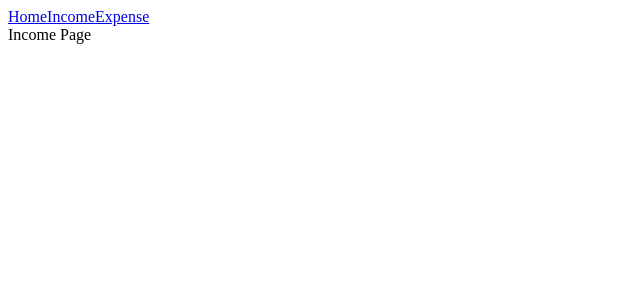
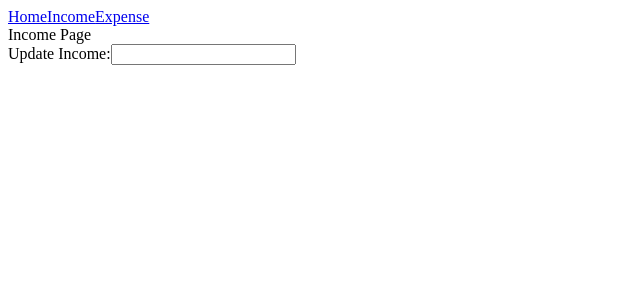
Before and after one commit to Taitai76/SpendinTracker, a React (Create React App) app: page /income in a window 1280 px wide. Shown: the top 300 px of the page, without its empty margins (0-640 px from the left). Built offline with nearby package versions, Linux system fonts and the light colour scheme.

Commit message:
Started income form

```diff
--- a/src/components/Income.js
+++ b/src/components/Income.js
@@ -5,6 +5,12 @@ function Income(){
     return (
         <div>
             Income Page
+            <form>
+                <label>
+                    Update Income:
+                    <input type='text' name="name" />
+                </label>
+            </form>
         </div>
     )
 }
```
